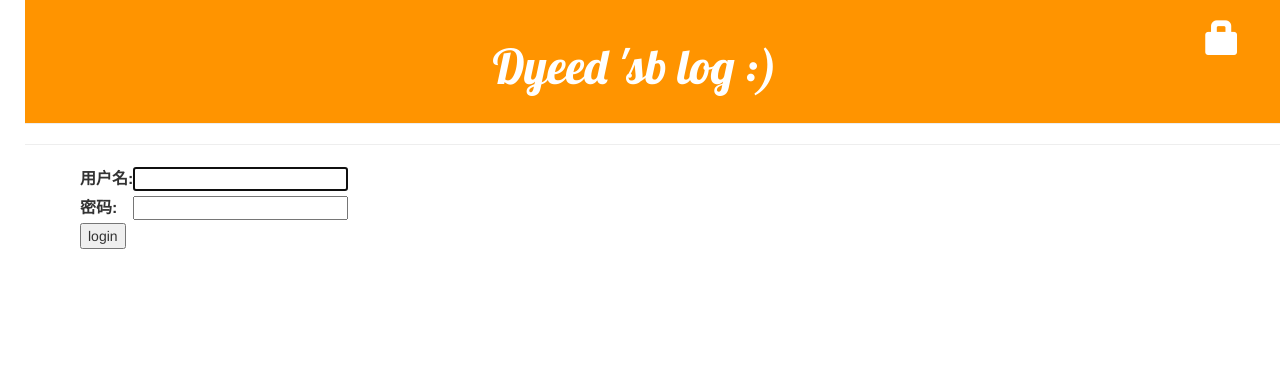
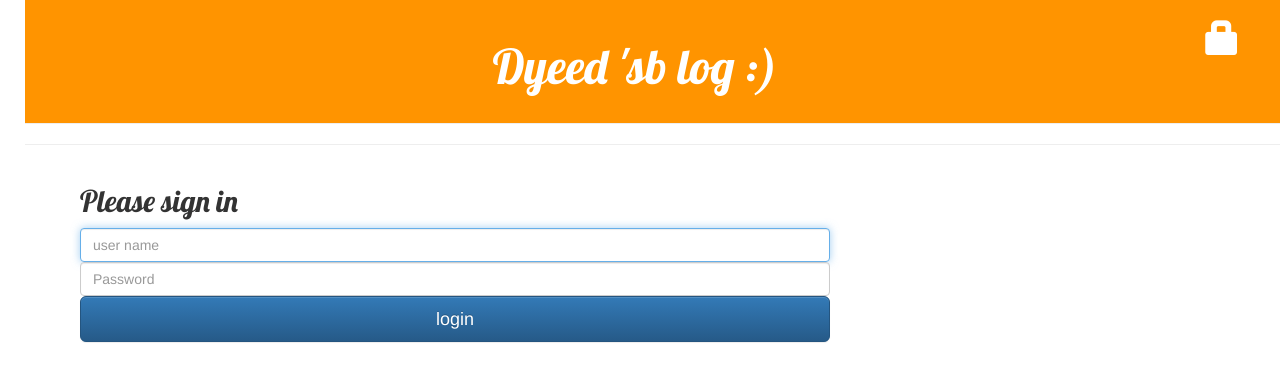
Before and after one commit to Dyeed/my-first-blog, a Django app: page /accounts/login in a window 1280 px wide. Shown: the top 382 px of the page. Run offline with Django 3.2, Linux system fonts and the light colour scheme; some libraries are stand-ins or nearby versions.

Commit message:
更新了login界面样式
Signed-off-by: Dyeed <gggssn@qq.com>

```diff
--- a/blog/templates/registration/login.html
+++ b/blog/templates/registration/login.html
@@ -4,8 +4,8 @@
     {% if form.errors %}
         <p>Your username and password didn't match. Please try again.</p>
     {% endif %}
-
-    <form method="post" action="{% url 'login' %}">
+<!--
+    <form class="form-signin" method="post" action="{% url 'login' %}">
         {% csrf_token %}
         <table>
             <tr>
@@ -18,7 +18,20 @@
             </tr>
         </table>
 
-        <input type="submit" value="login" />
-        <input type="hidden" name="next" value="{{ next }}" />
+        <input type="submit" value="login"/>
+        <input type="hidden" name="next" value="{{ next }}"/>
     </form>
+-->
+    <form class="form-signin" method="post" action="{% url 'login' %}">
+        {% csrf_token %}
+        <h2 class="form-signin-heading">Please sign in</h2>
+        <label for="inputUserName" class="sr-only">User name</label>
+        <input name="username" id="inputUserName" class="form-control" placeholder="user name" required autofocus>
+        <label for="inputPassword" class="sr-only">Password</label>
+        <input name="password" type="password" id="inputPassword" class="form-control" placeholder="Password" required>
+
+        <button class="btn btn-lg btn-primary btn-block" type="submit">login</button>
+        <input type="hidden" name="next" value="{{ next }}"/>
+    </form>
+
 {% endblock %}
```
Lines whose indentation alone changed are shown as unchanged.
